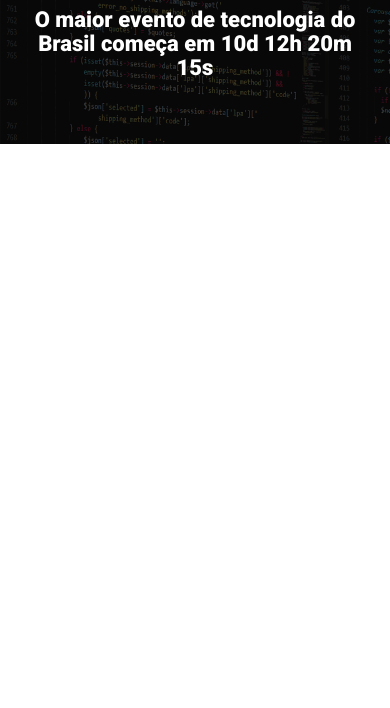
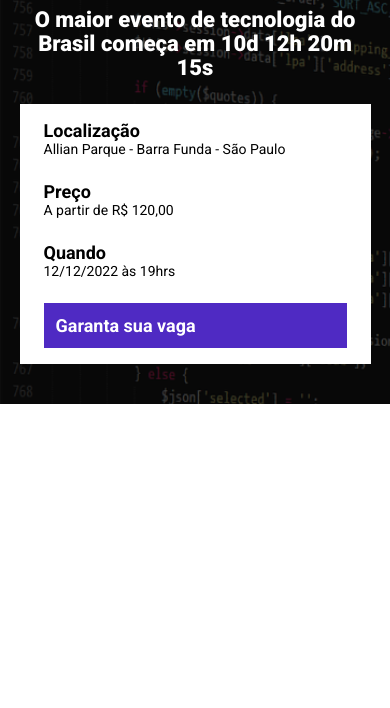
Before and after one commit to MaxwelSilvas/ebac_tech_talks, a website built with Parcel: page src/index.html in a window 390 px wide. Shown: the part 136-844 px from the top of the page. Built offline with nearby package versions, Linux system fonts and the light colour scheme.

Commit message:
atualizando hero e botões

```diff
--- a/src/index.html
+++ b/src/index.html
@@ -14,6 +14,25 @@
       <div class="container">
         <img class="hero__logo" src="./images/ebac_logo.svg" alt="EBAC" />
         <p class="hero__text">O maior evento de tecnologia do Brasil começa em 10d 12h 20m 15s</p>
+        <div class="infos-bar">
+            <ul class="infos-bar__infos">
+                <li class="infos-bar__infos__item">
+                    <b>Localização</b>
+                    Allian Parque - Barra Funda - São Paulo
+                </li>
+                <li class="infos-bar__infos__item">
+                    <b>Preço</b>
+                    A partir de R$ 120,00
+                </li>
+                <li class="infos-bar__infos__item">
+                    <b>Quando</b>
+                    12/12/2022 às 19hrs
+                </li>
+            </ul>
+            <a href="#" class="button button--primary">
+                Garanta sua vaga
+            </a>
+        </div>
       </div>
     </header>
 
--- /dev/null
+++ b/src/styles/components/_buttons.scss
@@ -0,0 +1,25 @@
+.button {
+  padding: 12px;
+  font-size: 18px;
+  font-weight: bold;
+  text-decoration: none;
+  text-align: center;
+  white-space: nowrap;
+
+  &--primary {
+    color: white;
+    background-color: #4f2ac3;
+  }
+
+  @media (max-width: 1024px) {
+    display: flex;
+    align-items: center;
+  }
+
+  @media (max-width: 640px) {
+    display: flex;
+    width: 100%;
+    align-items: center;
+  }
+
+}
--- /dev/null
+++ b/src/styles/components/_info_bars.scss
@@ -0,0 +1,41 @@
+.infos-bar {
+  padding: 16px 24px;
+  background-color: white;
+  display: flex;
+  justify-content: space-between;
+
+  &__infos {
+    display: flex;
+    gap: 40px;
+  }
+
+  &__infos__item {
+    font-size: 14px;
+    color: black;
+
+    b {
+      color: black;
+      font-size: 18px;
+      display: block;
+    }
+  }
+
+  @media (max-width: 1024px) {
+    &__infos {
+      gap: 16px;
+    }
+  }
+
+  @media (max-width: 640px) {
+    display: block;
+
+    &__infos {
+      display: block;
+
+      &__item {
+        margin-bottom: 24px;
+      }
+    }
+  }
+
+}
--- a/src/styles/main.scss
+++ b/src/styles/main.scss
@@ -1,5 +1,6 @@
-@use 'hero';
-
+@use "hero";
+@use "components/info_bars" ;
+@use "components/buttons" ;
 
 * {
   margin: 0;
@@ -7,6 +8,7 @@
   box-sizing: border-box;
   font-family: Roboto, sans-serif;
   color: #fff;
+  list-style: none;
 }
 
 .container {
```
